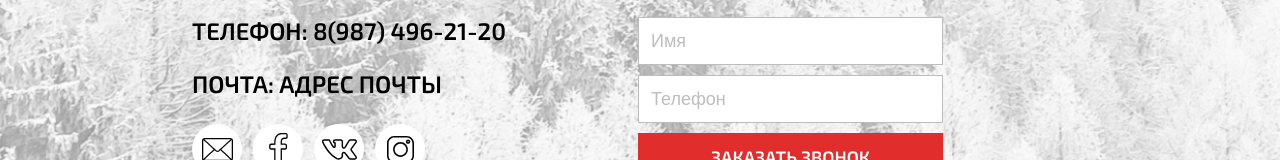
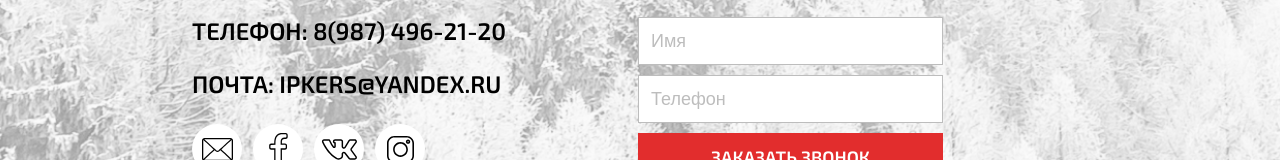
Before and after one commit to dan-rusakov/ipkers.github.io, a website: page src/index.html in a window 1280 px wide. Shown: the part 6469-6629 px from the top of the page. Drawn offline with nearby package versions, Linux system fonts and the light colour scheme; files that its build step writes are made by us from their sources.

Commit message:
feat: add email address

```diff
--- a/src/index.html
+++ b/src/index.html
@@ -907,7 +907,7 @@
                         Телефон: 8(987) 496-21-20
                     </p>
                     <p class="contacts__text">
-                        Почта: адрес почты
+                        Почта: ipkers@yandex.ru
                     </p>
                     <ul class="contacts__social-list">
                         <li class="contacts__social-item">
```
